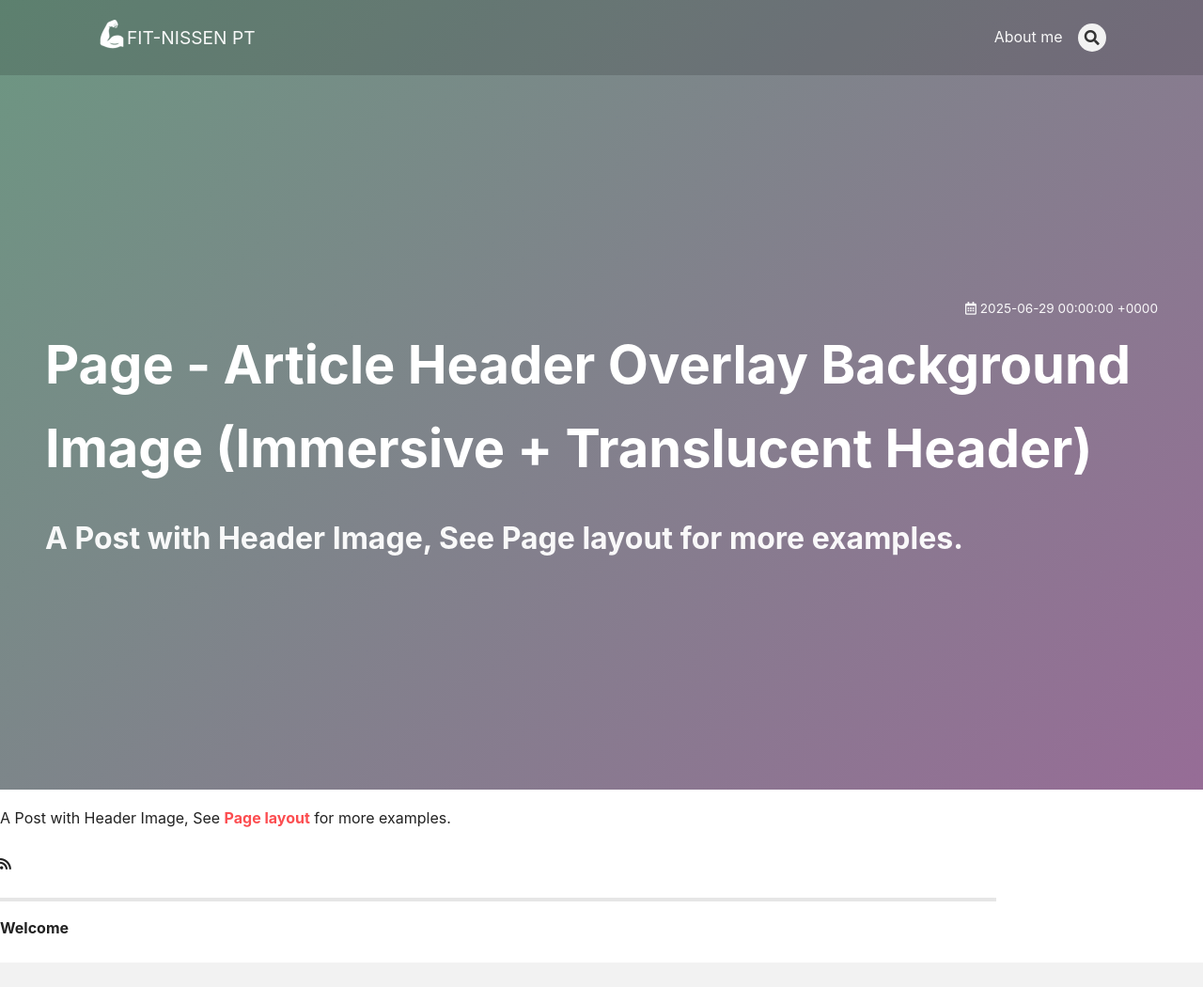
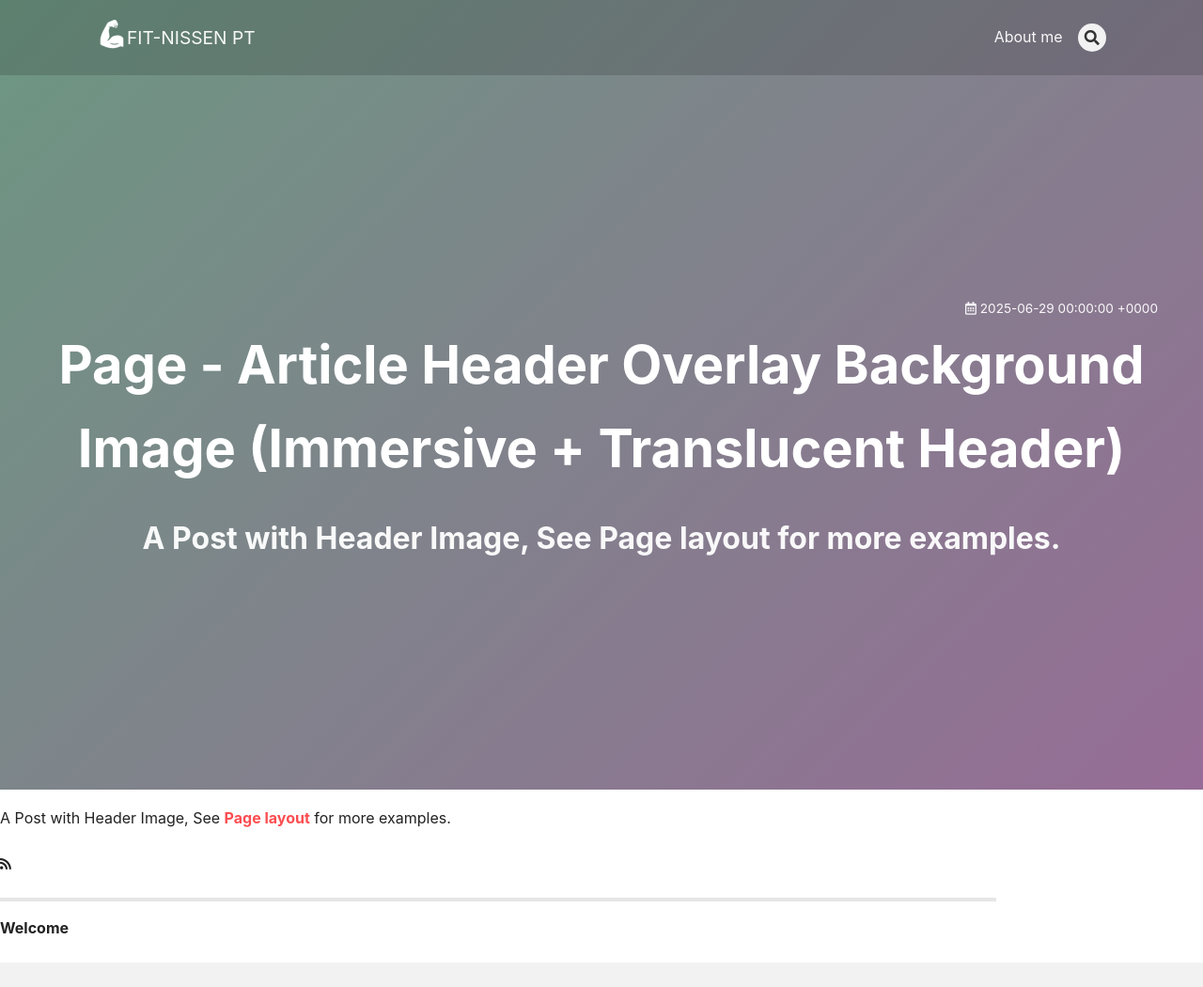
Before and after one commit to TimTools/fitnissen-site, a Jekyll site: the page built from _posts/2025-06-29-header-image-2.md, in a window 1280 px wide. Shown: the whole page at 94% size. Built offline with Jekyll 4.4.1, drawn with Linux system fonts in a browser that asks for light colours; nearby versions of some CDN libraries.

Commit message:
Add alignment property to article header in layout

```diff
--- a/_layouts/article.html
+++ b/_layouts/article.html
@@ -1,11 +1,11 @@
 ---
 layout: page
-type: article
 header: true
 mode: immersive
 full_width: true
 article_header:
   type: overlay
+  align: center
   height: 80vh
 ---
 {%- include snippets/assign.html
```
